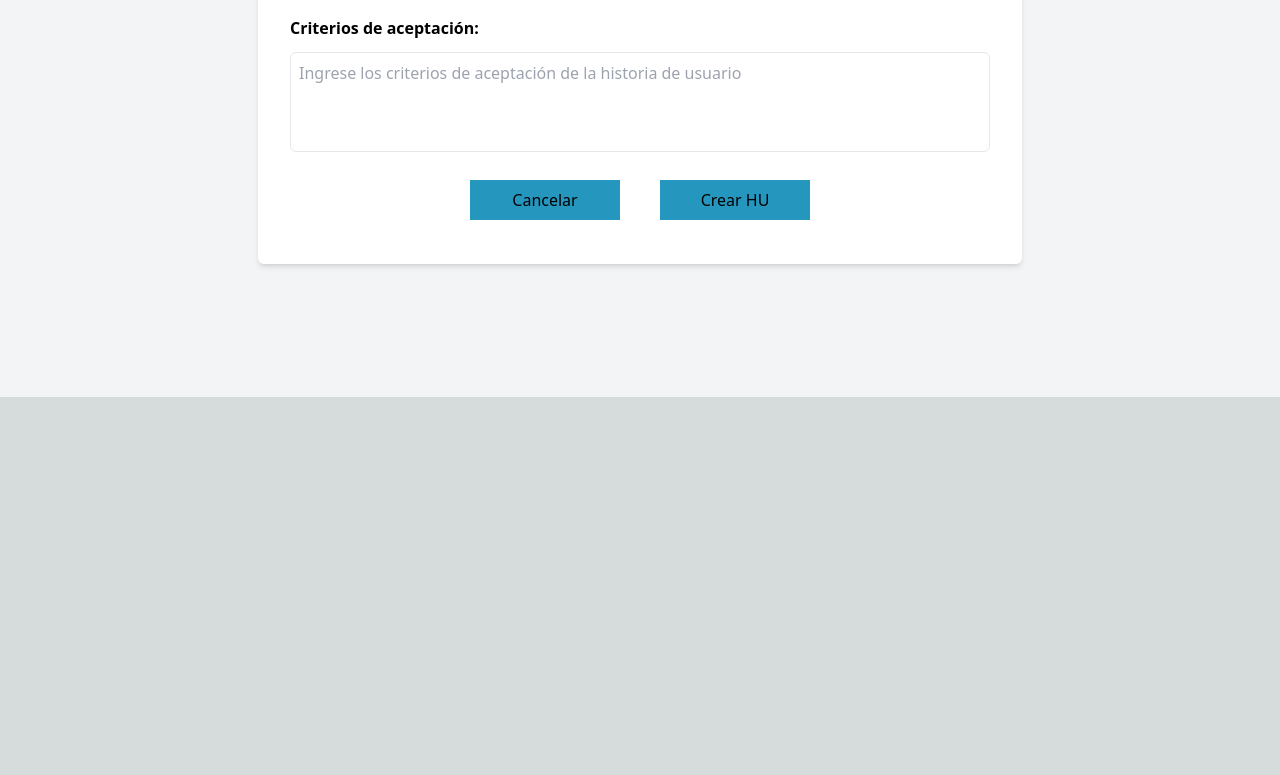
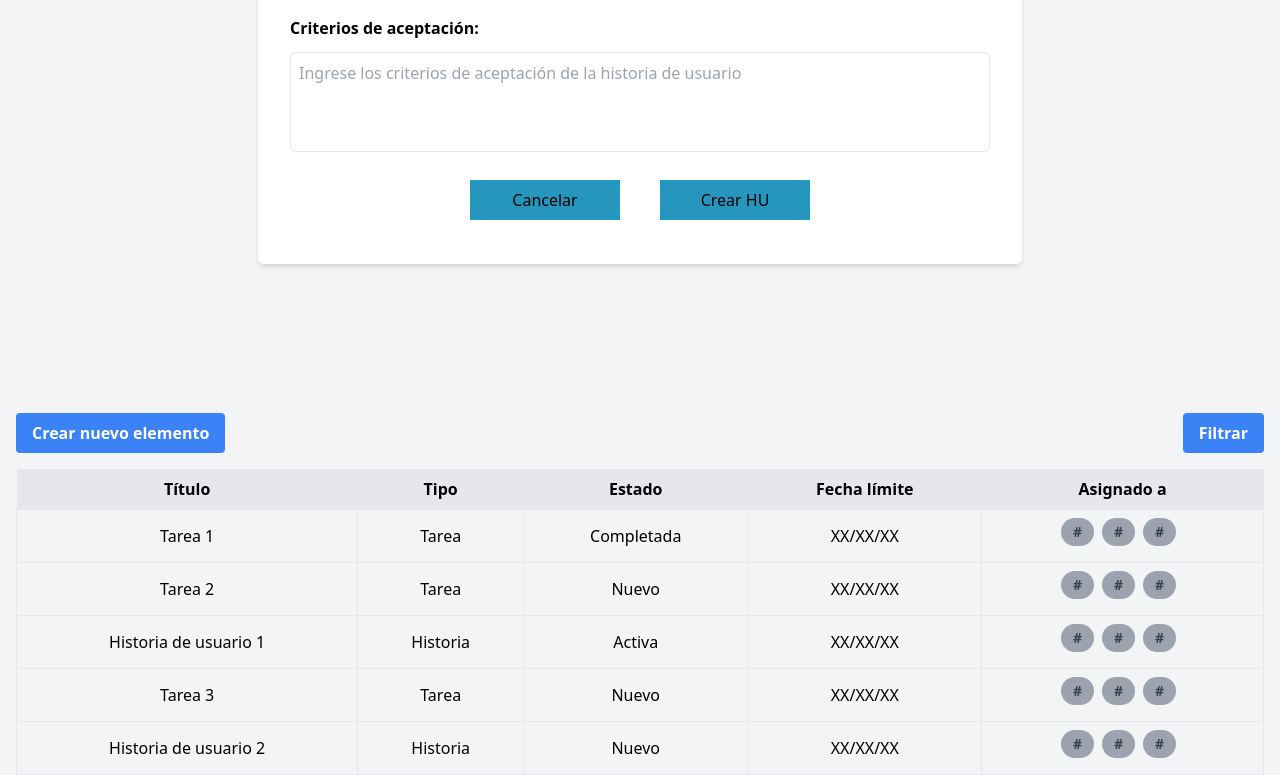
Before and after one commit to PI2-ScrumProgress/frontend, a Next.js app: page / in a window 1280 px wide. Shown: the part 2003-2778 px from the top of the page. Before the commit the page ends 2400 px from the top, so only its background shows below. Built offline with nearby package versions, Linux system fonts and the light colour scheme; no server answers.

Commit message:
Add basic backlog list

```diff
--- /dev/null
+++ b/components/ListBacklogElements.tsx
@@ -0,0 +1,71 @@
+import React from "react";
+
+function App() {
+  const data = [
+    { title: "Tarea 1", type: "Tarea", status: "Completada", date: "XX/XX/XX" },
+    { title: "Tarea 2", type: "Tarea", status: "Nuevo", date: "XX/XX/XX" },
+    {
+      title: "Historia de usuario 1",
+      type: "Historia",
+      status: "Activa",
+      date: "XX/XX/XX",
+    },
+    { title: "Tarea 3", type: "Tarea", status: "Nuevo", date: "XX/XX/XX" },
+    {
+      title: "Historia de usuario 2",
+      type: "Historia",
+      status: "Nuevo",
+      date: "XX/XX/XX",
+    },
+  ];
+
+  return (
+    <div className="container mx-auto px-4 bg-gray-100 ">
+      <div className="flex justify-between items-center py-4">
+        <button className="bg-blue-500 hover:bg-blue-700 text-white font-bold py-2 px-4 rounded">
+          Crear nuevo elemento
+        </button>
+        <button className="bg-blue-500 hover:bg-blue-700 text-white font-bold py-2 px-4 rounded">
+          Filtrar
+        </button>
+      </div>
+      <table className="table-auto w-full">
+        <thead>
+          <tr className="bg-gray-200">
+            <th className="px-4 py-2">Título</th>
+            <th className="px-4 py-2">Tipo</th>
+            <th className="px-4 py-2">Estado</th>
+            <th className="px-4 py-2">Fecha límite</th>
+            <th className="px-4 py-2">Asignado a</th>
+          </tr>
+        </thead>
+        <tbody>
+          {data.map((item, index) => (
+            <tr className="text-center" key={index}>
+              <td className="border px-4 py-2">{item.title}</td>
+              <td className="border px-4 py-2">{item.type}</td>
+              <td className="border px-4 py-2">{item.status}</td>
+              <td className="border px-4 py-2">{item.date}</td>
+              <td className="border px-4 py-2">
+                <div className="flex justify-center">
+                  {/* Placeholder for user icons */}
+                  <span className="inline-block bg-gray-400 rounded-full px-3 py-1 text-sm font-semibold text-gray-700 mr-2 mb-2">
+                    #
+                  </span>
+                  <span className="inline-block bg-gray-400 rounded-full px-3 py-1 text-sm font-semibold text-gray-700 mr-2 mb-2">
+                    #
+                  </span>
+                  <span className="inline-block bg-gray-400 rounded-full px-3 py-1 text-sm font-semibold text-gray-700 mr-2 mb-2">
+                    #
+                  </span>
+                </div>
+              </td>
+            </tr>
+          ))}
+        </tbody>
+      </table>
+    </div>
+  );
+}
+
+export default App;
--- a/pages/index.tsx
+++ b/pages/index.tsx
@@ -1,6 +1,7 @@
 import { NewTask } from "@/components/NewTask";
 import { Login } from "@/components/Login";
 import { NewUserStory } from "@/components/NewUserStory";
+import App from "@/components/ListBacklogElements";
 
 export default function Home() {
   return (
@@ -8,6 +9,7 @@ export default function Home() {
       <Login />
       <NewTask />
       <NewUserStory />
+      <App />
     </div>
   );
 }
```
